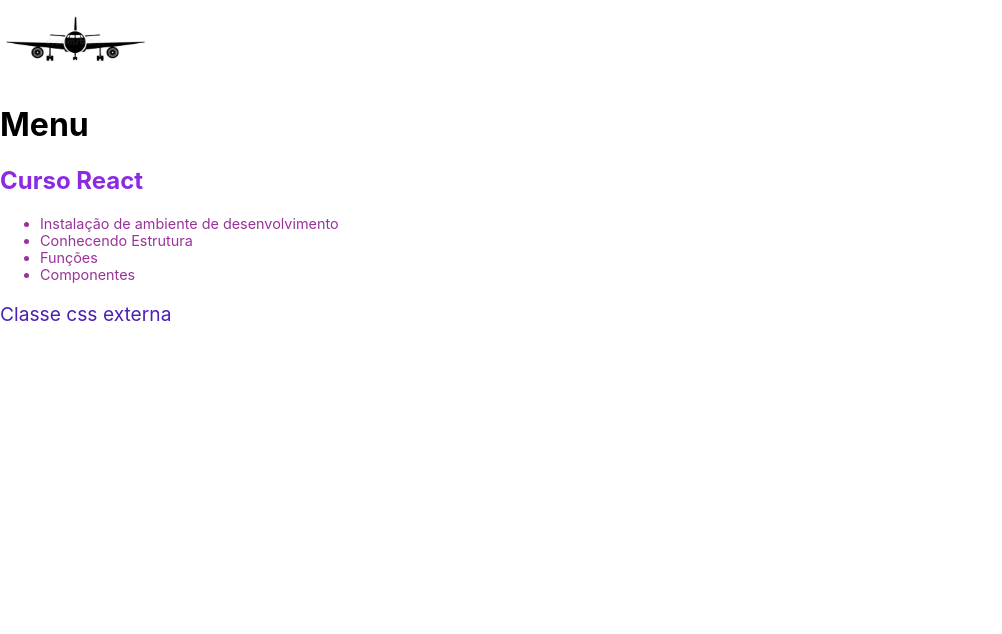
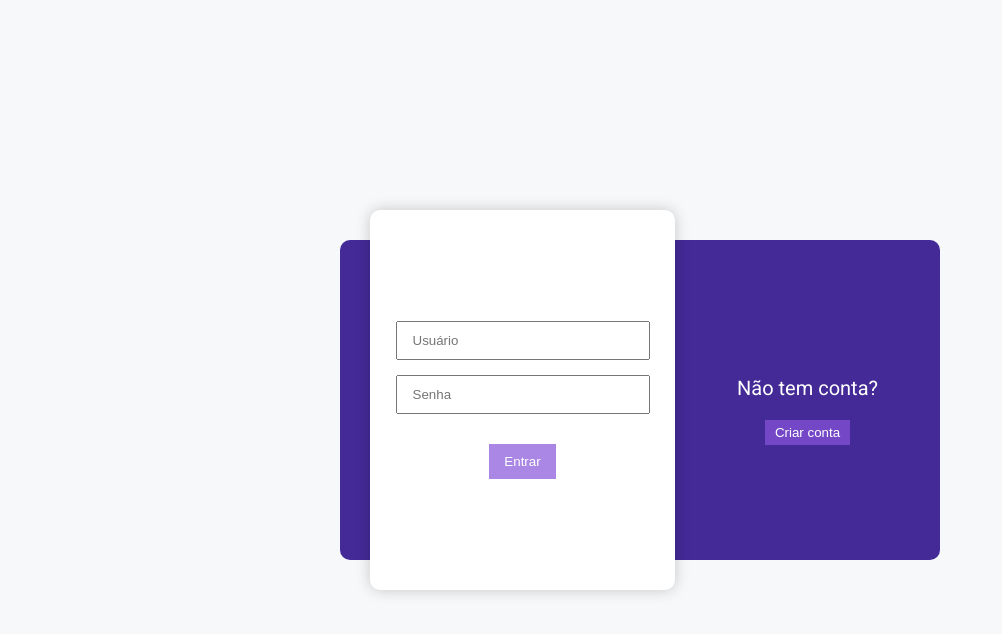
Before and after one commit to eduardomoraespy/reactjs, a React (Create React App) app in the folder app01/: page / in a window 1280 px wide. Shown: the top 634 px of the page, without its empty margins (0-1002 px from the left). Built offline with nearby package versions, Linux system fonts and the light colour scheme.

Commit message:
tela cadastro react

```diff
--- a/app01/src/App.css
+++ b/app01/src/App.css
@@ -1,4 +1,125 @@
-.texto{
-  color:rgb(76, 32, 180);
-  font-size: 1.2rem;
+@import url(https://fonts.googleapis.com/css?family=Oswald|Roboto);
+
+body {
+  position: absolute;
+  left: 0;
+  top: 0;
+  width: 100%;
+  height: 100%;
+  font-family: "Roboto", sans-serif;
+  background-color: #F6F8FA;
+  overflow: hidden;
 }
+
+.table {
+  display: table;
+  width: 100%;
+  height: 100%;
+}
+
+.table-cell {
+  display: table-cell;
+  vertical-align: middle;
+  transition: all 0.5s;
+}
+
+.container {
+  position: relative;
+  width: 600px;
+  margin: 30px auto 0;
+  height: 320px;
+  background-color: #432a97;
+  top: 50%;
+  margin-top: -160px;
+  transition: all 0.5s;
+  border-radius: 10px;
+}
+
+.btn, .info-btn {
+  display: block;
+  border: none;
+  text-align: center;
+  margin: 0 auto;
+  color: #fff;
+  background-color: #8854dbb3;
+}
+
+.info-btn {
+  padding: 5px 10px
+}
+.btn:hover {
+  opacity: 0.7;
+}
+.btn, input {
+  padding: 10px 15px;
+}
+ input {
+  margin: 0 auto 15px;
+  display: block;
+  width: 220px;
+}
+.container-info {
+  font-size: 0;
+}
+.info-item {
+  text-align: center;
+  width: 300px;
+  height: 320px;
+  display: inline-block;
+  color: #fff;
+}
+.info-item p {
+  font-size: 20px;
+  margin: 20px;
+}
+.info-item .btn {
+  background-color: transparent;
+  border: 1px solid #fff;
+}
+.info-item .table-cell {
+  padding-right: 35px;
+}
+.info-item:nth-child(2) .table-cell {
+  padding-left: 35px;
+  padding-right: 0;
+}
+.container-form {
+  overflow: hidden;
+  position: absolute;
+  left: 30px;
+  top: -30px;
+  width: 305px;
+  height: 380px;
+  border-radius: 10px;
+  background-color: #fff;
+  box-shadow: 0 0 15px 0 rgba(0, 0, 0, 0.2);
+  transition: all 0.5s;
+}
+.container-form .btn {
+  margin-top: 30px;
+}
+.form-item {
+  position: absolute;
+  left: 0;
+  top: 0;
+  width: 100%;
+  height: 100%;
+  opacity: 1;
+  transition: all 0.7s;
+}
+.form-item.sign-up {
+  position: absolute;
+  left: -100%;
+  opacity: 0;
+}
+.container.log-in .container-form {
+  left: 265px;
+}
+.container.log-in .container-form .form-item.sign-up {
+  left: 0;
+  opacity: 1;
+}
+.container.log-in .container-form .form-item.log-in {
+  top: -100%;
+  opacity: 0;
+}
--- a/app01/src/App.js
+++ b/app01/src/App.js
@@ -1,18 +1,14 @@
 import React from 'react'; // importação para usar react
-import Header from './componentes/Header' // importando componente header
-import Body from './componentes/body'
+import Login from './componentes/login'
 
 // função que retorna algo
 export default  function App(){
 
 
   return(
-
     <>
-      <Header/>
-      <Body/>
+     <Login/>
     </>
-
   );
 }
 
--- a/app01/src/componentes/Header.js
+++ /dev/null
@@ -1,14 +0,0 @@
-import React from 'react'
-import Logo from './img/logo.jpg'
-
-export default function Header(){
-
-    // Css inline
-    return(
-        <header>
-            <img style={{width:'150px', height:'80px'}} src={Logo}/>
-
-            <h1>Menu</h1>
-        </header>
-    )
-}
--- a/app01/src/componentes/body.js
+++ /dev/null
@@ -1,29 +0,0 @@
-import React from 'react'
-import '../App.css' // importação de arquivo css
-
-
-export default function Body(){
-
-    //css com contantes
-    const estilosLista={
-        //color:'#r3e'
-        color:'#939',
-        fontSize:'0.9rem'
-    }
-
-    return(
-
-        <body>
-            <h2 style={{fontSize:'1.5rem', color:'blueviolet'}}>Curso React </h2>
-            <ul style={estilosLista}>
-                <li>Instalação de ambiente de desenvolvimento</li>
-                <li>Conhecendo Estrutura</li>
-                <li>Funções</li>
-                <li>Componentes</li>
-            </ul>
-
-            <p className='texto'>Classe css externa</p>
-        </body>
-
-    )
-}
--- /dev/null
+++ b/app01/src/componentes/login.js
@@ -0,0 +1,75 @@
+import React from 'react';
+import '../App.css'
+
+export default function Login(){
+
+    //
+    const info_btn = document.getElementsByClassName("info-btn")
+    for (let i = 0; i < info_btn.length; i++) {
+        info_btn[i].onclick = () => {
+            document.querySelector(".container").classList.toggle("log-in");
+        };
+    }
+
+
+    return (
+        <body>
+            <div className="container">
+                <div className="container-forms">
+                    <div className="container-info">
+                        <div className="info-item">
+                            <div className="table">
+                                <div className="table-cell">
+                                    <p>
+                                        Possui uma conta?
+                                    </p>
+                                    <button className="info-btn">
+                                        Criar conta
+                                    </button>
+                                </div>
+                            </div>
+                        </div>
+                        <div className="info-item">
+                            <div className="table">
+                                <div className="table-cell">
+                                    <p>
+                                    Não tem conta?
+                                    </p>
+                                    <button className="info-btn">
+                                        Criar conta
+                                    </button>
+                                </div>
+                            </div>
+                        </div>
+                    </div>
+                    <div className="container-form">
+                        <div className="form-item log-in">
+                            <div className="table">
+                                <div className="table-cell">
+                                    <input name="Username" placeholder="Usuário" type="text" />
+                                    <input name="Password" placeholder="Senha" type="Password" />
+                                    <button className="btn">
+                                        Entrar
+                                    </button>
+                                </div>
+                            </div>
+                        </div>
+                        <div className="form-item sign-up">
+                            <div className="table">
+                                <div className="table-cell">
+                                    <input name="email" placeholder="Email" type="text" />
+                                    <input name="fullName" placeholder="Nome Completo" type="text" />
+                                    <input name="Username" placeholder="Usuário" type="text" />
+                                    <input name="Password" placeholder="Senha" type="Password" />
+                                    <button className="btn">
+                                        Criar conta
+                                    </button>
+                                </div>
+                            </div>
+                        </div>
+                    </div>
+                </div>
+            </div>
+        </body>
+    )
+}
```
Also changed, not shown: app01/src/componentes/img/logo.jpg (deleted).
